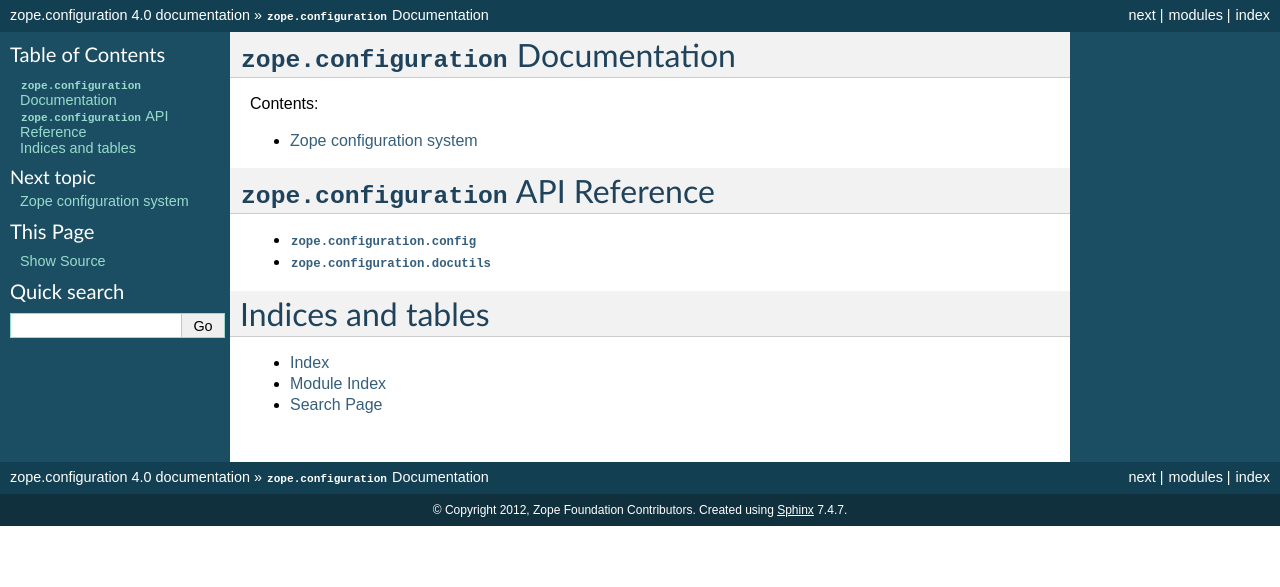
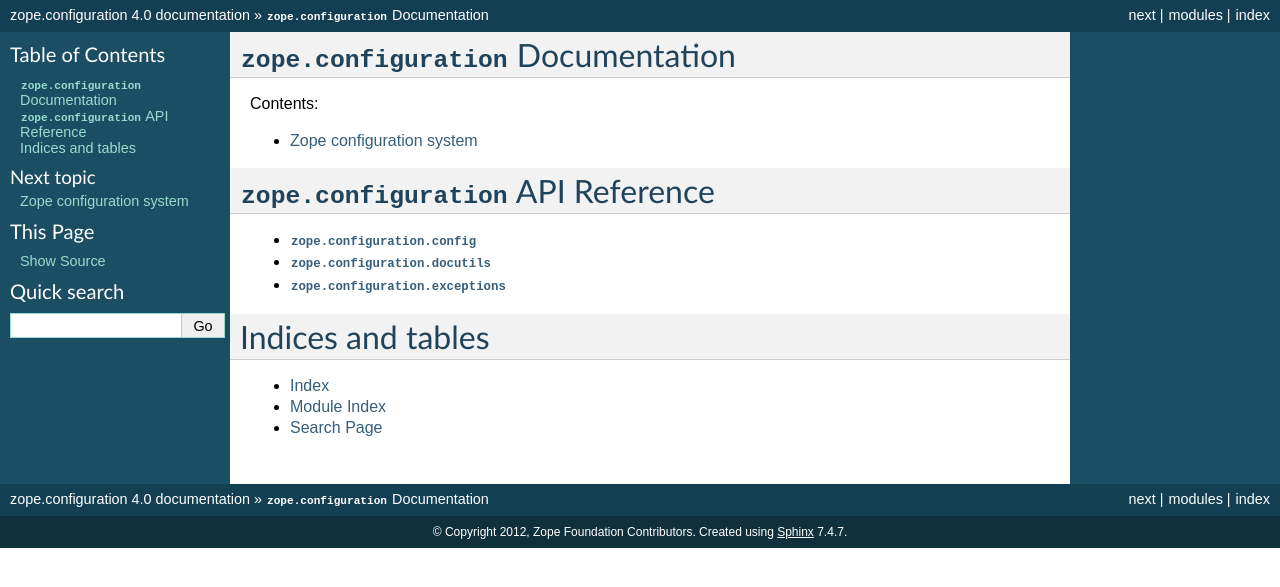
Before and after one commit to zopefoundation/zope.configuration, a Sphinx documentation site: the page built from docs/index.rst, in a window 1280 px wide. Shown: the top 587 px of the page. Built offline with Sphinx 7.4.7, drawn with Linux system fonts in a browser that asks for light colours.

Commit message:
API ref for z.c.exceptions.

```diff
--- a/docs/api/docutils.rst
+++ b/docs/api/docutils.rst
@@ -1,5 +1,5 @@
 :mod:`zope.configuration.docutils`
-================================
+==================================
 
 .. module:: zope.configuration.docutils
 
--- /dev/null
+++ b/docs/api/exceptions.rst
@@ -0,0 +1,6 @@
+:mod:`zope.configuration.exceptions`
+====================================
+
+.. module:: zope.configuration.exceptions
+
+.. autoclass:: ConfigurationError
--- a/docs/index.rst
+++ b/docs/index.rst
@@ -16,6 +16,7 @@
 
    api/config
    api/docutils
+   api/exceptions
 
 
 Indices and tables
```
